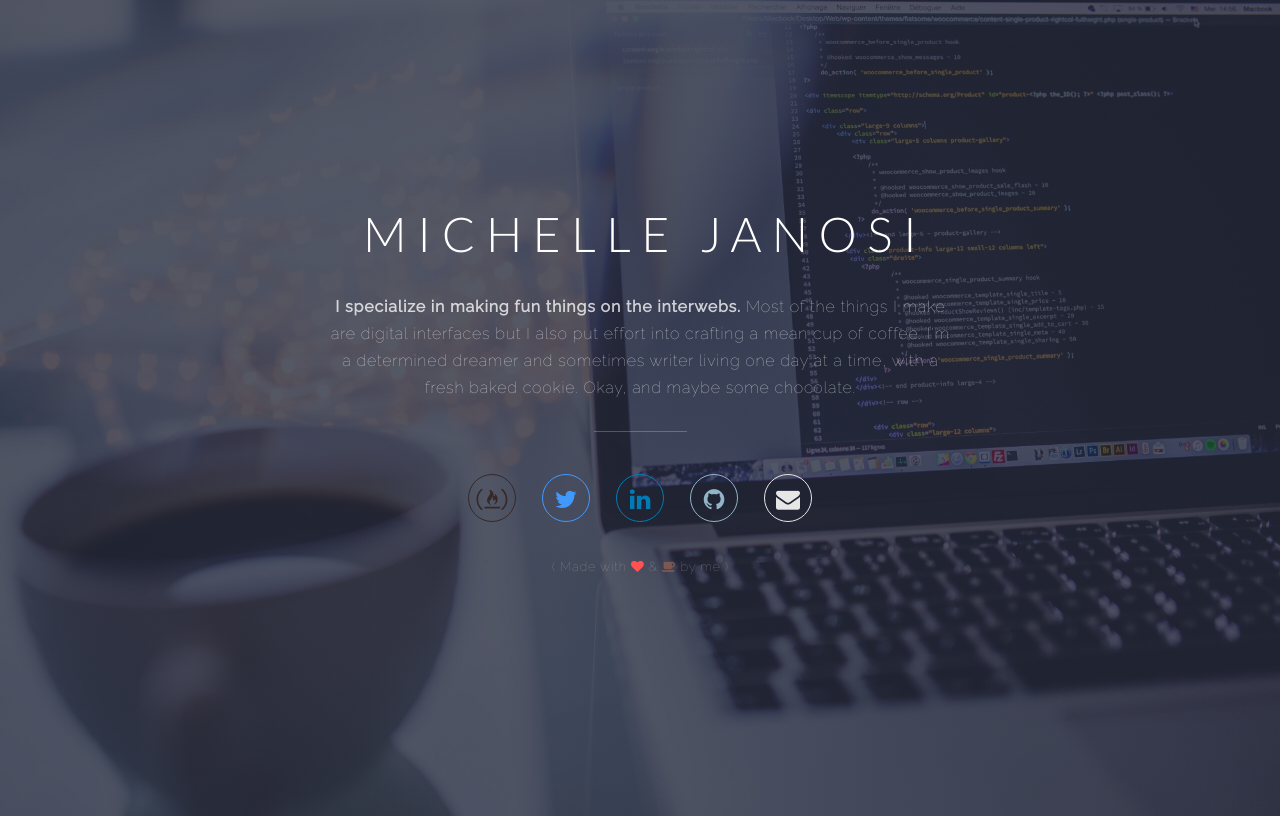
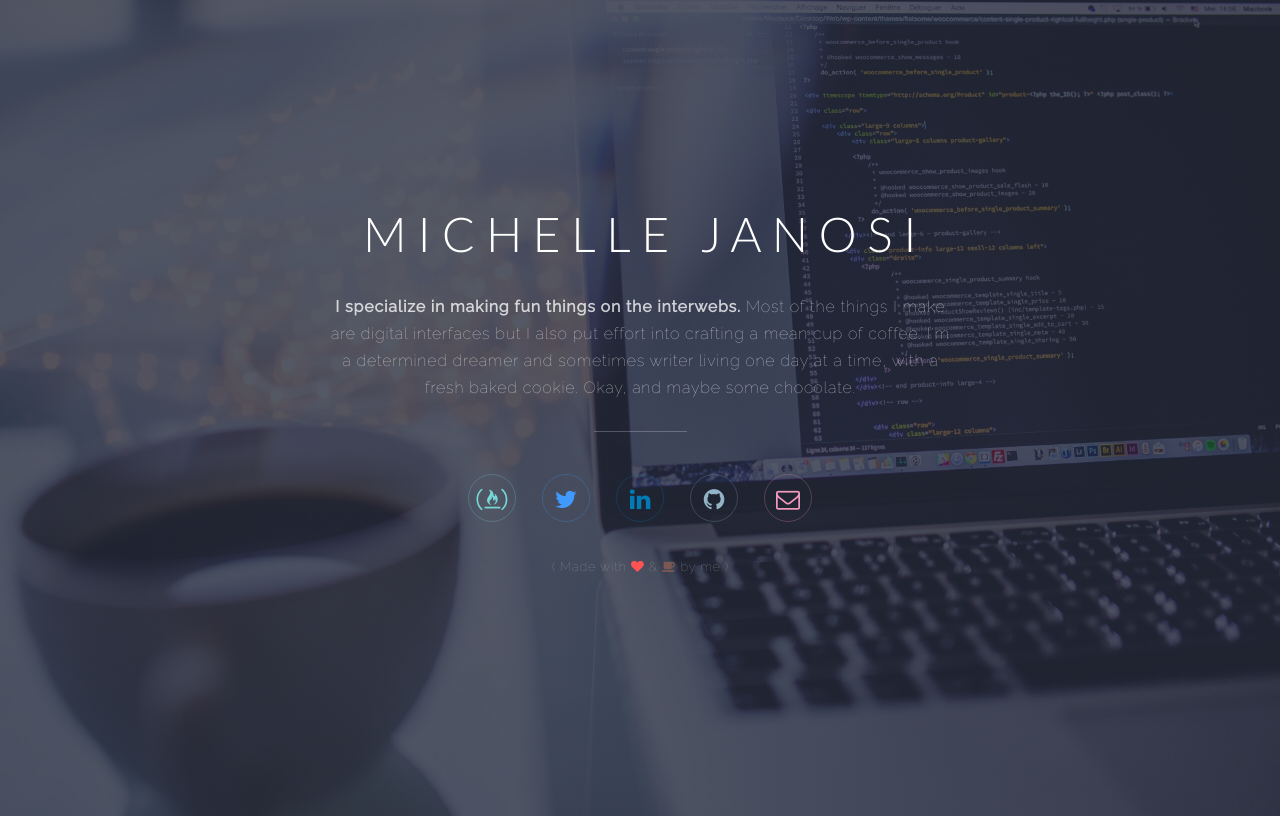
Before and after one commit to michellejanosi/personal-webpage, a plain HTML site: page index.html in a window 1280 px wide. Drawn offline with Linux system fonts and the light colour scheme.

Commit message:
Updated mail icon and social icon colors

```diff
--- a/css/style.css
+++ b/css/style.css
@@ -101,8 +101,8 @@ ul {
 }
 
 .fa-free-code-camp {
-  color: #362828;
-  border: solid 1px #362828;
+  color: #77d6d6;
+  border: solid 1px rgba(119,214,214,0.251);
   border-radius: 100%;
   width: 2em;
   height: 2em;
@@ -110,13 +110,13 @@ ul {
 }
 
 .fa-free-code-camp:hover {
-  color: #52361b;
-  border-color: #52361b;
+  color: #77d6d6;
+  border-color: #77d6d6;
 }
 
 .fa-twitter {
   color: #4099ff;
-  border: solid 1px #4099ff;
+  border: solid 1px rgba(64,153,255,0.251);
   border-radius: 100%;
   width: 2em;
   height: 2em;
@@ -124,13 +124,13 @@ ul {
 }
 
 .fa-twitter:hover {
-  color: #73b4ff;
-  border-color: #73b4ff;
+  color: #4099ff;
+  border-color: #4099ff;
 }
 
 .fa-linkedin {
   color: #007bb5;
-  border: solid 1px #007bb5;
+  border: solid 1px rgba(0,123,181,0.251);
   border-radius: 100%;
   width: 2em;
   height: 2em;
@@ -138,13 +138,13 @@ ul {
 }
 
 .fa-linkedin:hover {
-  color: #009ee8;
-  border-color: #009ee8;
+  color: #007bb5;
+  border-color: #007bb5;
 }
 
 .fa-github {
   color: #93b4c7;
-  border: solid 1px #93b4c7;
+  border: solid 1px rgba(147,180,199,0.251);
   border-radius: 100%;
   width: 2em;
   height: 2em;
@@ -152,22 +152,22 @@ ul {
 }
 
 .fa-github:hover {
-  color: #c7ebff;
-  border-color: #c7ebff;
+  color: #93b4c7;
+  border-color: #93b4c7;
 }
 
-.fa-envelope {
-  color: #e6e6e6;
-  border: solid 1px #e6e6e6;
+.fa-envelope-o {
+  color: #f299be;
+  border: solid 1px rgba(242,153,190,0.251);
   border-radius: 100%;
   width: 2em;
   height: 2em;
   line-height: 2em;
 }
 
-.fa-envelope:hover {
-  color: #ffffff;
-  border-color: #ffffff;
+.fa-envelope-o:hover {
+  color: #f299be;
+  border-color: #f299be;
 }
 
 #credits {
--- a/index.html
+++ b/index.html
@@ -21,7 +21,7 @@
             <li><a href="https://twitter.com/michellejanosi" target="_blank"><i class="fa fa-twitter"></i></a></li>
             <li><a href="https://www.linkedin.com/in/michellejanosi" target="_blank"><i class="fa fa-linkedin"></i></a></li>
             <li><a href="https://github.com/michellejanosi" target="_blank"><i class="fa fa-github"></i></a></li>
-            <li><a href="mailto:hello@michellejanosi.com"><i class="fa fa-envelope"></i></a></li>
+            <li><a href="mailto:hello@michellejanosi.com"><i class="fa fa-envelope-o"></i></a></li>
           </ul>
           <p id="credits">( Made with <i class="fa fa-heart"></i> &amp; <i class="fa fa-coffee"></i> by me )</p>
         </div> <!-- end 'inner' -->
```
